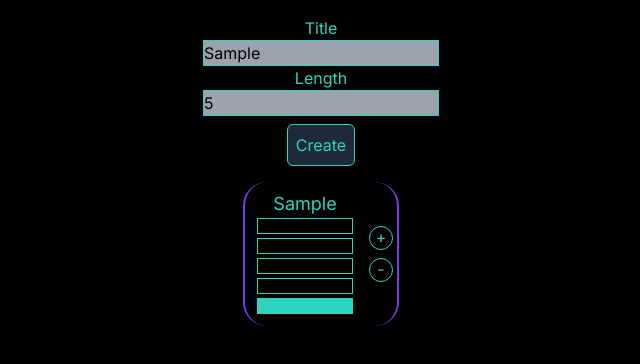
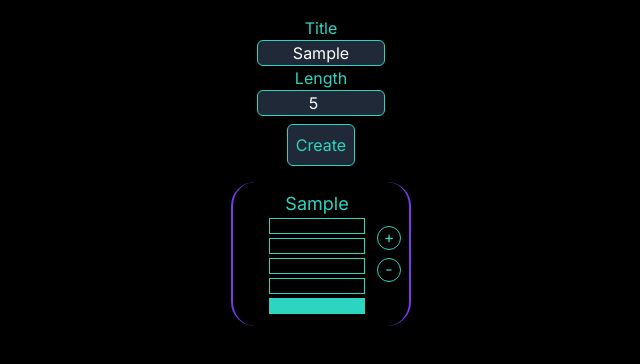
Before and after one commit to halented/personal-site, a Next.js app: page /timers in a window 1280 px wide. Both pictures are taken after typing "Sample", "5" into the empty fields and a click on the button "Create". Shown: the top 364 px of the page, without its empty margins (319-959 px from the left). Built offline with nearby package versions, Linux system fonts and the light colour scheme.

Commit message:
error handles

```diff
--- a/app/ui/timers/Timer.tsx
+++ b/app/ui/timers/Timer.tsx
@@ -6,23 +6,41 @@ const activeSegment = inactiveSegment + ' bg-teal-400';
 const counterButton = 'border border-teal-400 rounded-full h-6 w-6 text-center leading-5 hover:bg-gray-600 hover:cursor-pointer'
 
 function Timer({ timer }: { timer: TimerType }) {
+    const [fill, setFill] = useState<number>(1)
+    const [error, setError] = useState(false);
+
     const handleClick = (increase: boolean) => {
         if (increase) {
-            fill < timer.length ? setFill(fill + 1) : console.log('pulse element');
+            fill < timer.length ? setFill(fill + 1) : showError();
         }
         else {
-            fill > 0 ? setFill(fill - 1) : console.log('negative pulse');
+            fill > 0 ? setFill(fill - 1) : showError();
         }
     };
-    const [fill, setFill] = useState<number>(1)
+
+    const showError = () => {
+        setError(true);
+        setTimeout(() => {
+            removeError()
+        }, 1800);
+    }
+
+    const removeError = () => {
+        setError(false);
+    }
 
     const renderSegments = () => {
         return Array.from(new Array(timer.length)).map((x, i) => <div className={i < (timer.length - fill) ? inactiveSegment : activeSegment} key={i}></div>)
     }
 
+    const bubbleBackground = () => {
+        return error ? 'bg-red-600' : 'bg-black';
+    }
+
     return (
-        <div className="flex border-x-2 border-violet-600 rounded-3xl m-2">
-            <div className="flex flex-col items-center m-2 justify-center px-1">
+        <div className="flex border-x-2 border-violet-600 rounded-3xl m-2 px-1">
+            <div className={"h-2 w-2 rounded-full m-2 animate-pulse " + bubbleBackground()}></div>
+            <div className="flex flex-col items-center m-2 justify-center">
                 <div className="text-lg">{timer.title}</div>
                 <div className="flex flex-col [&>*]:mb-1">
                     {renderSegments()}
--- a/app/ui/timers/timerForm.tsx
+++ b/app/ui/timers/timerForm.tsx
@@ -1,4 +1,6 @@
 import { TimerType } from '@/app/lib/types';
+
+const formFieldStyle = 'border border-teal-400 bg-gray-800 text-white w-32 text-center rounded-md'
 
 function TimerForm({ updateTimers }: { updateTimers: (ev: TimerType) => void }) {
     const handleEvent = (ev: React.SyntheticEvent) => {
@@ -13,11 +15,11 @@ function TimerForm({ updateTimers }: { updateTimers: (ev: TimerType) => void })
         updateTimers(timer);
     }
     return (
-        <form className='flex flex-col items-center' onSubmit={(ev: React.SyntheticEvent) => handleEvent(ev)}>
+        <form className='flex flex-col items-center' onSubmit={handleEvent}>
             <label>Title</label>
-            <input name='title' className='border border-teal-400 bg-gray-400 text-black'></input>
+            <input required name='title' className={formFieldStyle}></input>
             <label>Length</label>
-            <input name='length' type='number' className='border border-teal-400 bg-gray-400 text-black'></input>
+            <input required min='1' max='20' name='length' type='number' className={formFieldStyle}></input>
             <button type='submit' className='hover:bg-gray-600 rounded-md m-2 p-2 shadow shadow-black border border-teal-400 bg-gray-800'>Create</button>
         </form>
     );
```
